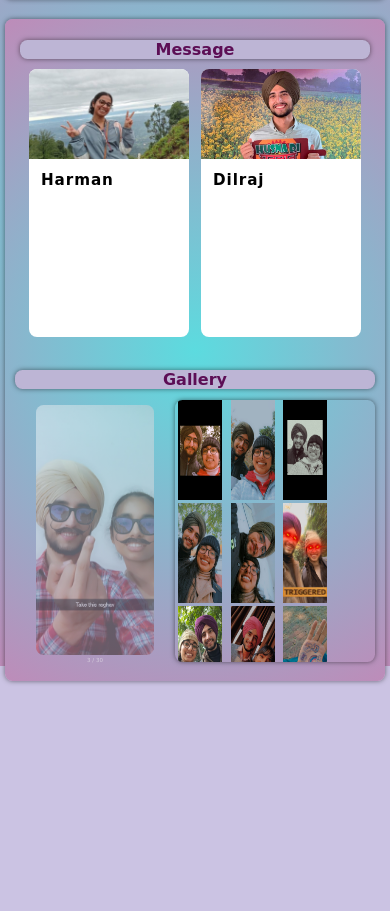
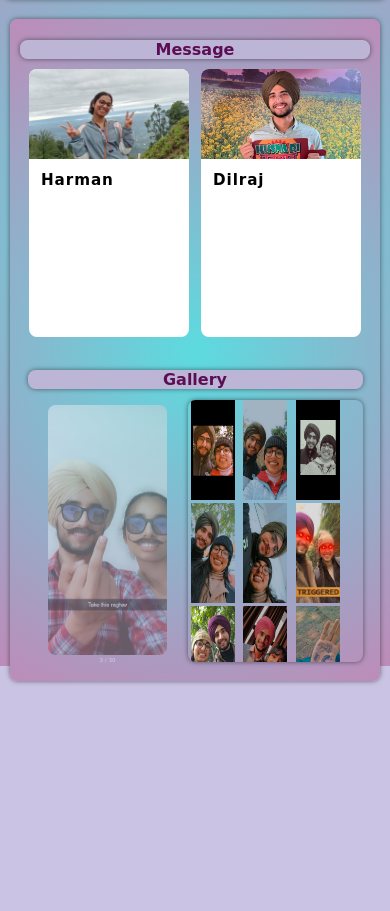
Before and after one commit to dilrajs616/Anniversary, a Flask app: page /memories in a window 390 px wide. Shown: the part 194-1105 px from the top of the page. Run offline with Flask 3, Linux system fonts and the light colour scheme; some web fonts are replaced.

Commit message:
gallery width

```diff
--- a/static/css/slider.css
+++ b/static/css/slider.css
@@ -197,6 +197,9 @@ body {
     width: 100px;
     font-size: 20px;
   }
+  .scroll-image{
+    width: 350px;
+  }
 }
 
 
```
